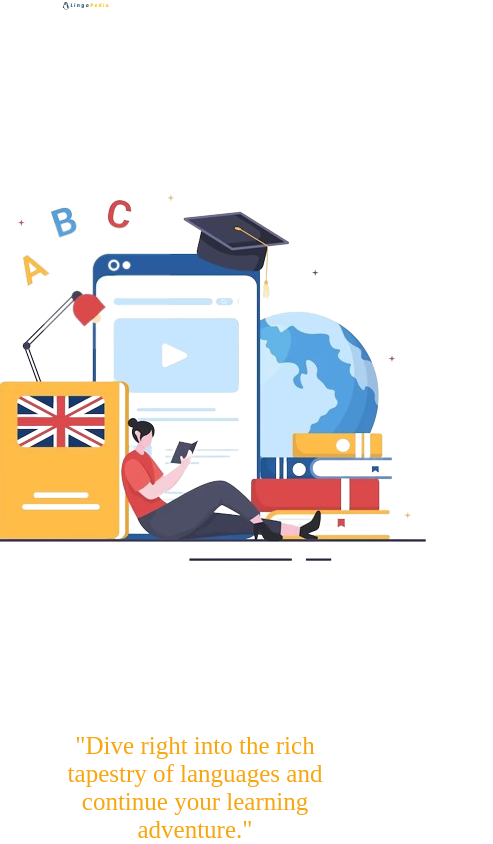
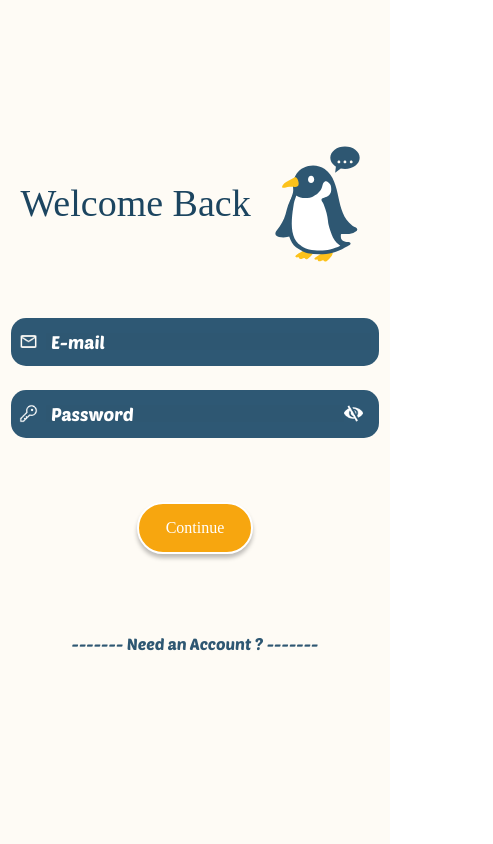
Before and after one commit to gitShelly/LingoPedia_reactApp, a React (Create React App) app: page /login in a window 390 px wide. Shown: the top 844 px of the page, 493 px wide, since content can reach past the window. Built offline with nearby package versions, Linux system fonts and the light colour scheme; no server answers.

Commit message:
page ready
responsive page

```diff
--- a/src/components/login_page/login.css
+++ b/src/components/login_page/login.css
@@ -68,7 +68,7 @@ line-height: normal;
 .login__form-title h2{
  color: #1C4560;
 font-family: Pangolin;
-font-size: 42px;
+font-size: 35px;
 font-style: normal;
 font-weight: 400;
 line-height: normal;
@@ -96,7 +96,7 @@ line-height: normal;
     display: flex;
     align-items: center;
     justify-content: center;
-    width: 150%;
+    width: 22rem;
     height: 2rem;
     margin-top: 1.5rem;
     border-radius: 15px;
@@ -139,48 +139,22 @@ line-height: normal;
     padding: 2px;
   }
   .login__form-input.focused input{
-    background-color: #1C4560;
+    background-color:#2e5772;
   }
 
 
 
-@media screen and (max-width: 950px) {
-    .login__image{
+@media screen and (max-width: 1000px) and (min-width: 800px) {
+
+    /* .login__image{
         height: 100%;
         width: 100%;
-    }
-    .login__form-title{
+    } */
+    .resize img{
         width: 100%;
     }
-    .login__form-title img{
-        padding-left: 1rem;
-        height: 14vh;
-
-    }
-    .login__form-title h2{
-        font-size: 35px;
-    }
-    .login__form-input {
-        width: 100%;
-        height: 1.5rem;
-    }
-
-    .eye {
-        margin-left: 0.5rem;
-        transform: translateY(-50%);
-    }
-    .login__form-button button {
-        height: 2.5rem;
-        width: 4rem; /* Adjust height for smaller screens if needed */
-    }
-}
-
-
-
-@media screen and (max-width: 768px) {
-    .login__image{
-        height: 100%;
-        width: 100%;
+    .login__left{
+        width: 60%;
     }
     .login__form-title{
         width: 100%;
@@ -194,7 +168,70 @@ line-height: normal;
         font-size: 30px;
     }
     .login__form-input {
-        width: 90%;
+        /* width: 100%; */
+        width:18rem;
+        height: 1.4rem;
+    }
+    .login__form-input label{
+        margin-left: 0.2rem;
+
+    }
+
+    .eye {
+
+        margin-left: 0.5rem;
+        transform: translateY(-10%);
+    }
+    .login__form-button button {
+        height: 2.5rem;
+        width: 4rem; /* Adjust height for smaller screens if needed */
+    }
+    .error{
+        /* display: flex;
+        /* align-items: center; */
+
+    }
+}
+
+
+
+@media screen and (max-width: 800px)and (min-width: 650px) {
+
+    .resize:{
+        height: 100%;
+        /* width: 5rem; */
+    }
+    .resize img{
+        width: 100%;
+    }
+    .login__left{
+        width: 50%;
+    }
+    .login__image-text p{
+        font-size: 20px;
+    }
+    .login__form-title{
+        width: 100%;
+    }
+    .login__form-title img{
+        padding-left: 1rem;
+        height: 10vh;
+
+    }
+    .login__form-title h2{
+        font-size: 22px;
+    }
+    .login__form-input {
+        width: 16rem;
+        height: 1.2rem;
+    }
+    .login__form-input label{
+        margin-left: 0.3rem;
+        font-size: 15px;
+
+    }
+    .login__form-input img{
+        height: 1rem;
     }
 
     .eye {
@@ -207,9 +244,10 @@ line-height: normal;
         justify-content: center;
     }
     .login__form-button button {
-        height: 2.5rem;
-        width: 4rem; /* Adjust height for smaller screens if needed */
+        height: 2rem;
+        width: 3rem; /* Adjust height for smaller screens if needed */
     }
+
 }
 
 .login__form-button {
@@ -288,27 +326,72 @@ line-height: normal;
     letter-spacing: 1.36px;
   }
 
-  @media (max-width: 650px){
-      .nav-bar{
-          width: 100%;
-      }
-  }
-  @media screen and (max-width:550px) {
+
+  @media screen and (max-width:650px) {
 
     .login{
         display: flex;
         flex-direction: column;
     }
+    .login__left{
+        display: none;
+    }
     .login__form{
         width: 100%;
-        height: 100%;
-        margin-top: 2rem;
+        height: 100vh;
+        /* margin-top: 2rem; */
     }
     .login__form-title{
-        margin-top: 1rem;
+        margin-top: 2rem;
     }
     .login__image{
         width: 100%;
+    }
+    .login__form-title{
+        width: 100%;
+    }
+    .login__form-title img{
+        padding-left: 1rem;
+        height: 14vh;
+
+    }
+    .login__form-title h2{
+        font-size: 38px;
+    }
+    .login__form-input {
+        /* display: flex; */
+        width: 22rem;
+        height: 2rem;
+    }
+    .login__form-input input{
+        width:5rem;
+    }
+    .login__form-input img{
+        height: 1.2rem;
+    }
+    .login__form-input label{
+        margin-left: 0.2rem;
+        font-size: 18px;
+
+    }
+
+    .eye {
+        margin-left: 0;
+    }
+    .login__form-button {
+        display: flex;
+        align-items: center;
+        margin-top: 4rem;
+        justify-content: center;
+    }
+    .login__form-button button {
+        height: 2rem;
+        width: 3rem; /* Adjust height for smaller screens if needed */
+    }
+    .login__image-text p{
+        margin-top: 0rem;
+        font-size: 22px;
+
     }
 
   }
@@ -316,6 +399,7 @@ line-height: normal;
     color: red;
     font-size: small;
     margin-top: 0.2rem;
+    width: 70%;
 
     /* font-family: 'Courier New', Courier, monospace; */
     font-weight:lighter /* Adjust the margin as needed */
```
Also changed, not shown: 2 other files (tests, documents, lock files or other folders).
